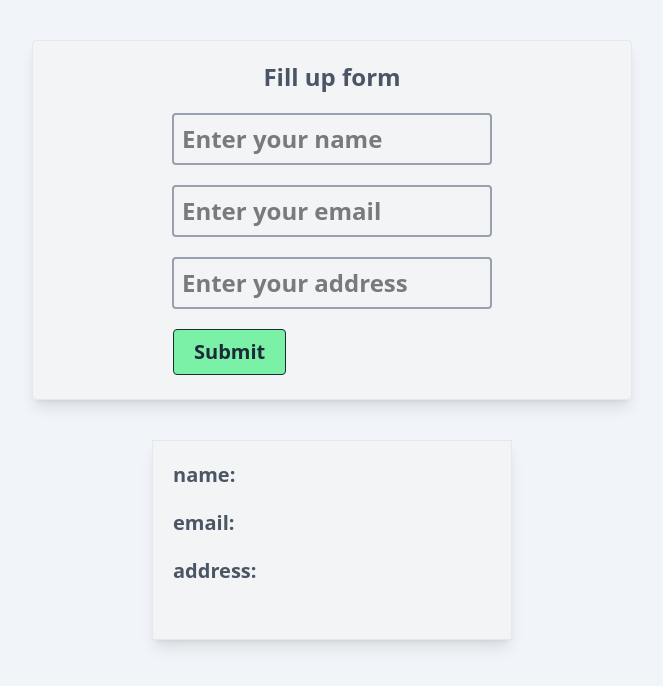
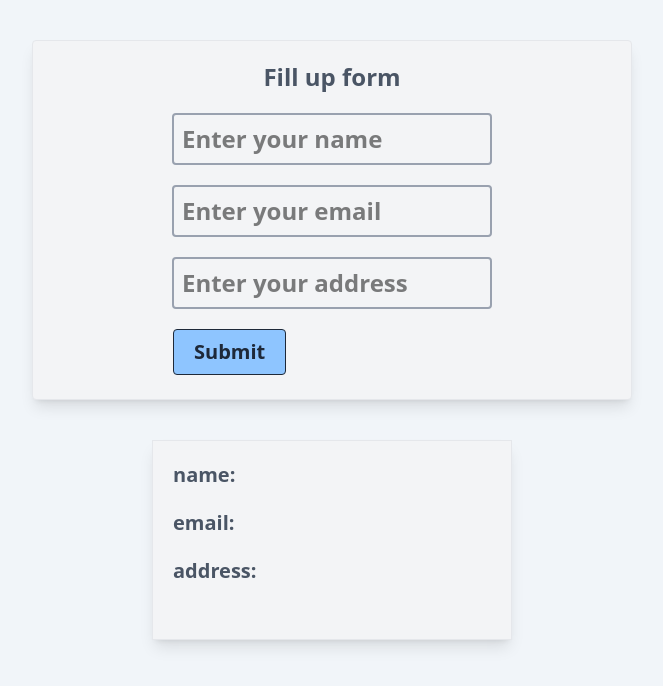
Before and after one commit to geoobero/VueTest, a plain HTML site: page index.html in a window 1280 px wide. Shown: the whole page, without its empty margins (308-971 px from the left). Drawn offline with nearby package versions, Linux system fonts and the light colour scheme.

Commit message:
bg-change to blue

```diff
--- a/index.html
+++ b/index.html
@@ -28,7 +28,7 @@
                 </div>
                 <div class="ml-35">
                     <button type="button" @click="submitForm"
-                        class="font-semibold border text-gray-800 rounded bg-green-300 px-5 py-2 text-xl cursor-pointer hover:text-white duration-300 ease-in-out">Submit</button>
+                        class="font-semibold border text-gray-800 rounded bg-blue-300 px-5 py-2 text-xl cursor-pointer hover:text-white duration-300 ease-in-out">Submit</button>
                 </div>
             </div>
 
```
